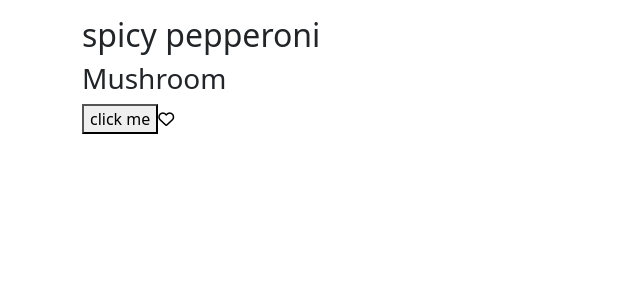
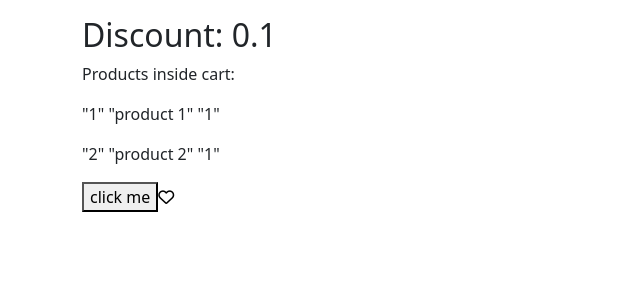
Before and after one commit to zamoosh/react-first, a React (Vite) app: page / in a window 1280 px wide. Shown: the top 300 px of the page, without its empty margins (0-640 px from the left). Built offline with nearby package versions, Linux system fonts and the light colour scheme.

Commit message:
update objects inside an array inside an object using immer

```diff
--- a/src/App.tsx
+++ b/src/App.tsx
@@ -4,23 +4,35 @@ import { nanoid } from "nanoid";
 import { produce } from "immer";
 
 function App() {
-  const [pizza, setPizza] = useState({
-    name: "spicy pepperoni",
-    toppings: ["Mushroom"],
+  const [cart, setCart] = useState({
+    discount: 0.1,
+    items: [
+      { id: 1, title: "product 1", quantity: 1 },
+      { id: 2, title: "product 2", quantity: 1 },
+    ],
   });
 
   const handleClick = () => {
-    setPizza(
+    setCart(
       produce((draft) => {
-        draft.toppings.push("Pepper", "Cheese");
+        let item = draft.items.find((item) => item.id === 1);
+        if (item) item.quantity = 4;
       }),
     );
   };
 
   return (
     <div className={"container mt-3"}>
-      <h2>{pizza.name}</h2>
-      <h3>{pizza.toppings}</h3>
+      <h2>Discount: {cart.discount}</h2>
+
+      <p>Products inside cart:</p>
+      <div>
+        {cart.items.map((elem) => (
+          <p key={nanoid()}>
+            "{elem.id}" "{elem.title}" "{elem.quantity}"
+          </p>
+        ))}
+      </div>
 
       <button onClick={handleClick}>click me</button>
 
```
